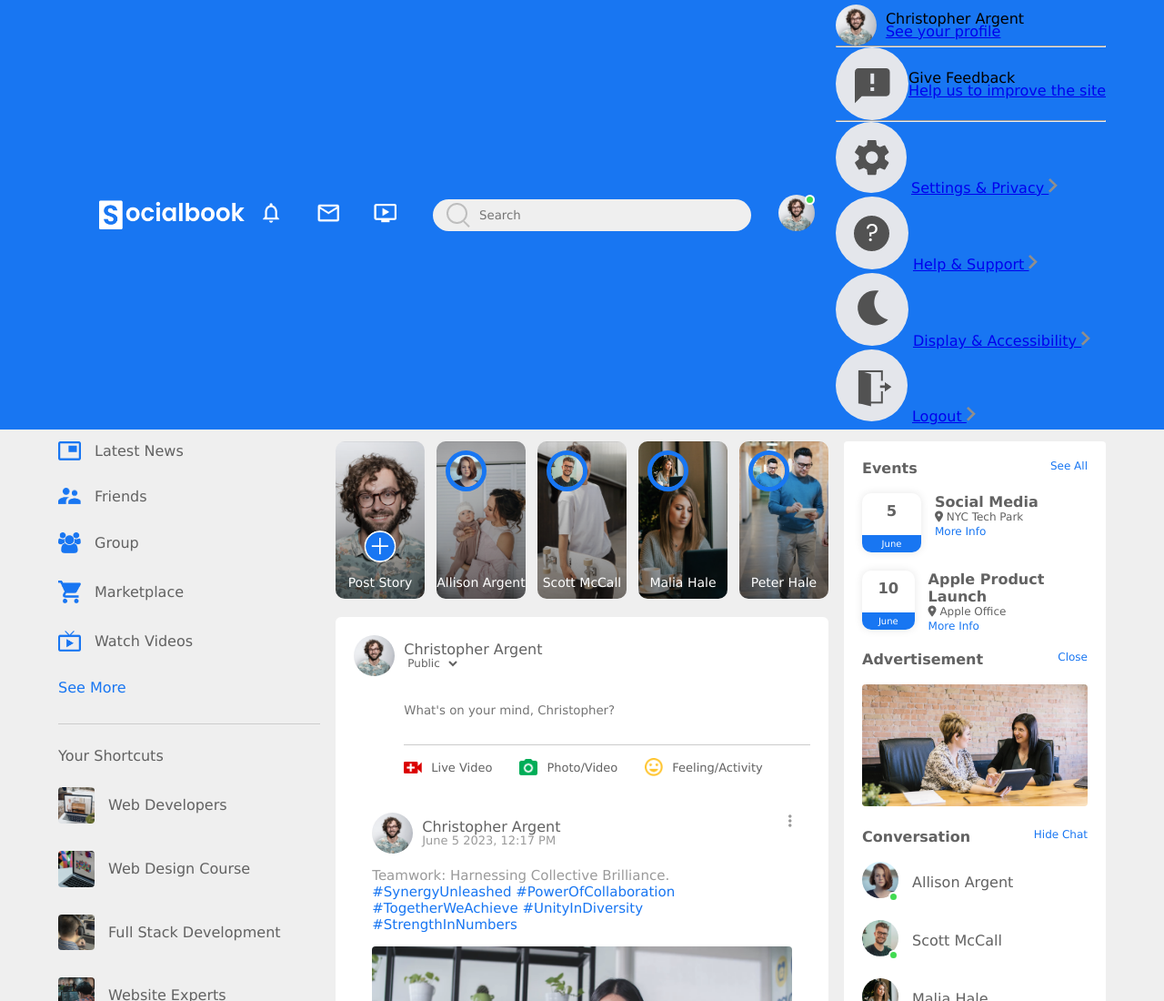
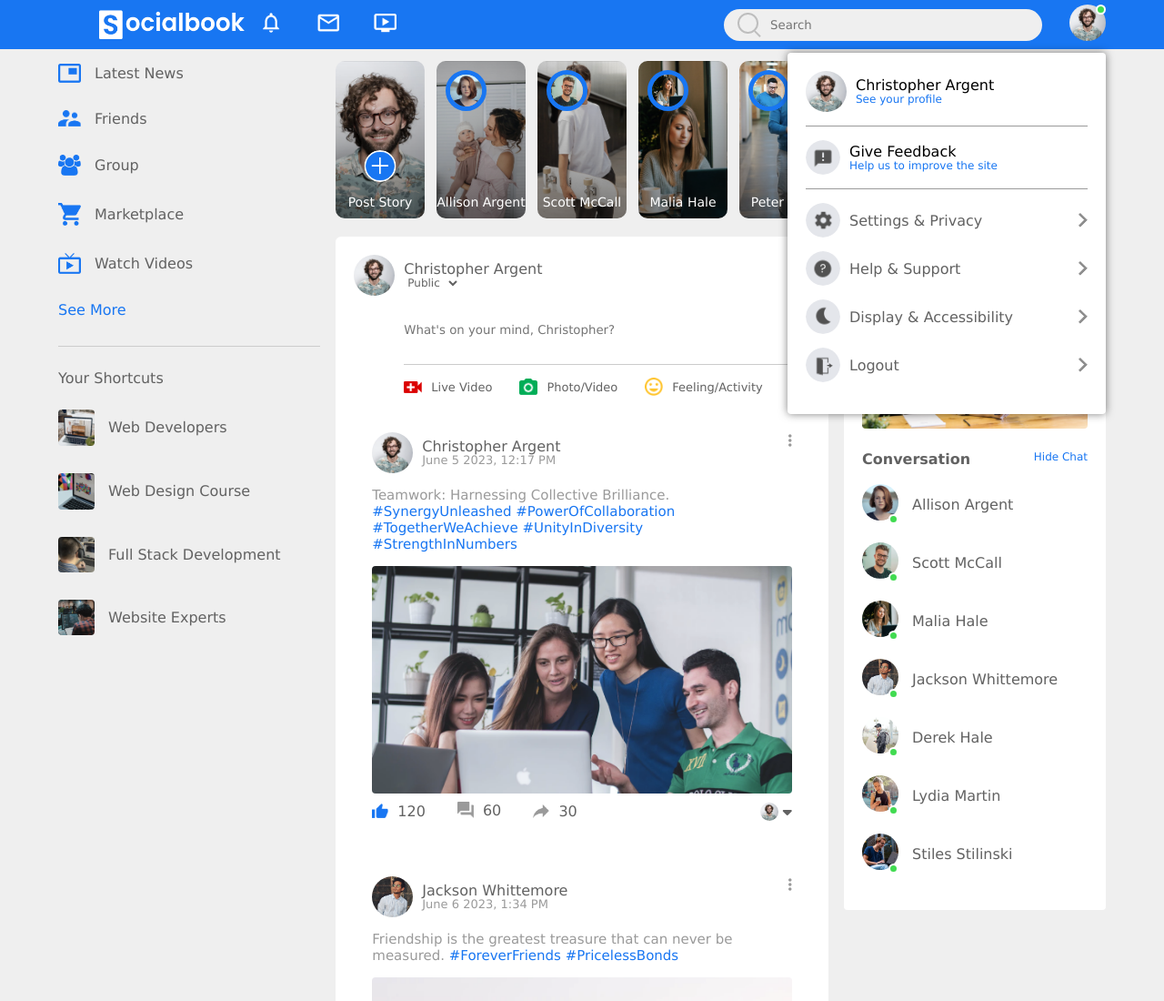
Before and after one commit to aryancodespy/socialbook, a plain HTML site: page index.html in a window 1280 px wide. Shown: the top 1100 px of the page at 91% size. Drawn offline with Linux system fonts and the light colour scheme.

Commit message:
Add dropdown menu style

```diff
--- a/style/styles.css
+++ b/style/styles.css
@@ -441,3 +441,53 @@ footer {
     padding: 10px 0 20px 0;
     font-size: 13px;
 }
+
+.dropdown-menu {
+    position: absolute;
+    width: 90%;
+    max-width: 350px;
+    background: #fff;
+    box-shadow: 0 0 10px rgba(0,0,0,0.5);
+    border-radius: 4px;
+    overflow: hidden;
+    top: 108%;
+    right: 5%;
+}
+
+.userProfile a {
+    font-size: 12px;
+    color: #1876f2;
+    text-decoration: none;
+}
+
+.inner-dropdown {
+    padding: 20px;
+}
+
+.inner-dropdown hr {
+    border: 0;
+    height: 1px;
+    background: #9a9a9a;
+    margin: 15px 0;
+}
+
+.setting-links {
+    display: flex;
+    align-items: center;
+    margin: 15px 0;
+}
+
+.dropdown-icon {
+    width: 38px;
+    margin-right: 10px;
+    border-radius: 50%;
+}
+
+.setting-links a {
+    display: flex;
+    flex: 1;
+    align-items: center;
+    justify-content: space-between;
+    text-decoration: none;
+    color: #626262;
+}
```
